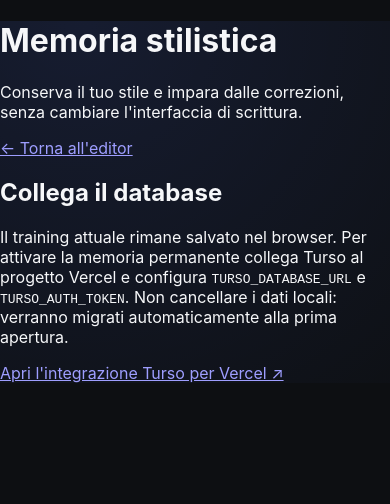
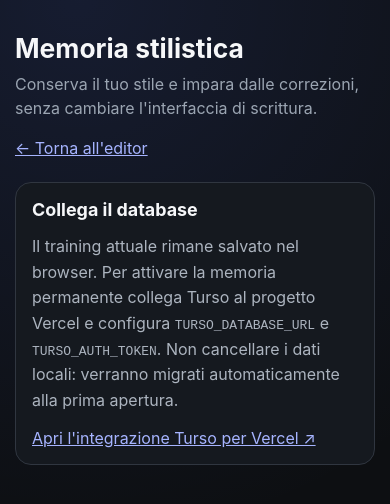
Before and after one commit to Jer1choEU/natural-writer, a Next.js app: page /learning in a window 390 px wide. Shown: the top 504 px of the page. Built offline with nearby package versions, Linux system fonts and the light colour scheme; no server answers.

Commit message:
style(learning): responsive memory dashboard and editor status

```diff
--- a/app/globals.css
+++ b/app/globals.css
@@ -273,3 +273,38 @@ textarea::placeholder { color: #59616d; }
   .controls { width: min(440px, 100%); }
   .resultPanel { order: 3; }
 }
+
+
+/* Persistent memory dashboard. Main writing UI remains two-mode only. */
+.learningPage { width:min(980px,calc(100% - 30px)); margin:0 auto; padding:32px 0 64px; }
+.learningHeader { display:flex; justify-content:space-between; gap:18px; align-items:flex-start; margin-bottom:24px; }
+.learningHeader h1 { font-size:1.65rem; margin:0 0 8px; }
+.learningHeader p { margin:0; color:#9ba5b2; line-height:1.5; }
+.learningHeader a,.learningCard a { color:#a6b4ff; }
+.learningCard { padding:22px; border:1px solid #303640; border-radius:16px; background:#15191f; margin-bottom:16px; display:flex; flex-direction:column; gap:14px; }
+.learningCard h2 { font-size:1.12rem; margin:0; }
+.learningCard p { margin:0; color:#acb4bf; line-height:1.6; }
+.learningCard label:not(.learningCheckbox):not(.learningToggle) { color:#cbd1da; display:flex; flex-direction:column; gap:8px; }
+.learningCard select { width:100%; max-width:260px; border:1px solid #39414d; background:#191d24; color:#eee; border-radius:9px; padding:9px; }
+.learningCard textarea { flex:initial; min-height:170px; resize:vertical; padding:14px; border:1px solid #39414d; border-radius:9px; background:#101318; }
+.learningCard button { border:1px solid #39414d; color:#e6e9ee; background:#242a32; padding:10px 13px; border-radius:9px; font-weight:650; }
+.learningCard button.primary { border:0; background:#7487ff; }
+.learningRow { display:flex; justify-content:space-between; align-items:center; gap:22px; }
+.learningRow div { display:flex; flex-direction:column; gap:8px; }
+.learningToggle,.learningCheckbox { display:flex; gap:8px; align-items:center; cursor:pointer; color:#d0d5dc; }
+.learningToggle input,.learningCheckbox input { accent-color:#7487ff; width:18px; height:18px; flex-shrink:0; }
+.learningStats { display:grid; grid-template-columns:repeat(4,1fr); gap:9px; }
+.learningStats span { border:1px solid #303640; background:#0d1116; padding:10px; border-radius:9px; display:flex; flex-direction:column; font-size:.78rem; color:#929eae; gap:3px; }
+.learningStats strong { font-size:1.35rem; color:#e4e8ed; }
+.learningActions { display:flex; flex-wrap:wrap; align-items:center; gap:9px; }
+.learningActions .learningAction { border:1px solid #46536d; padding:10px 13px; border-radius:9px; text-decoration:none; }
+.learningActions .learningDelete { color:#ffabab; border-color:#73454a; }
+.learningMessage { color:#e7dfb5; border:1px solid #645938; border-radius:10px; padding:10px 14px; }
+.trainingBar .memoryLink { color:#a6b4ff; text-decoration:none; white-space:nowrap; margin-left:auto; }
+.trainingBar .memoryLink:hover { text-decoration:underline; }
+@media(max-width:670px) {
+  .learningHeader,.learningRow { flex-direction:column; align-items:stretch; }
+  .learningStats { grid-template-columns:repeat(2,1fr); }
+  .learningCard { padding:16px; }
+  .trainingBar { flex-wrap:wrap; }
+}
```
